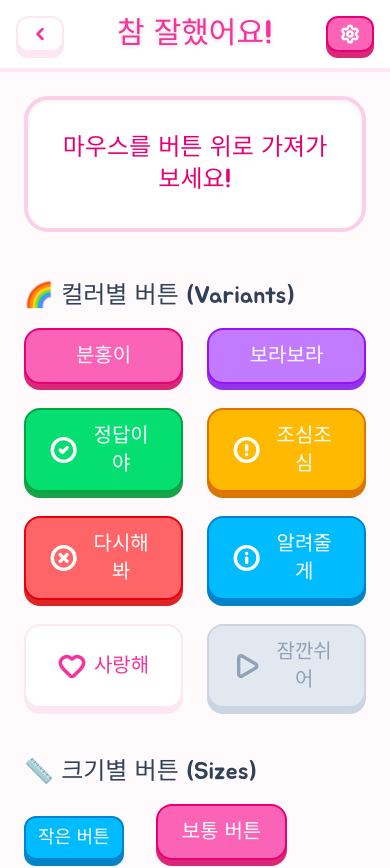
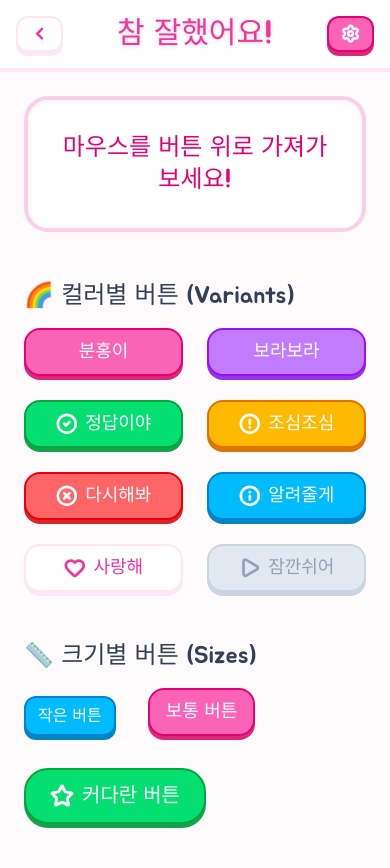
Before and after one commit to jihyuuk/eduplay, a React (Vite) app: page /chunkybutton-Example in a window 390 px wide. Shown: the top 868 px of the page. Built offline with nearby package versions, Linux system fonts and the light colour scheme.

Commit message:
style: ChunkyButton에 반응형 적용

```diff
--- a/src/components/ChunkyButton.tsx
+++ b/src/components/ChunkyButton.tsx
@@ -40,23 +40,46 @@ interface ChunkyButtonProps {
 }
 
 const VARIANTS: Record<string, string> = {
-    primary: "bg-pink-400 border-pink-600 text-white shadow-[0_6px_0_0_#db2777] hover:shadow-[0_10px_0_0_#db2777] hover:brightness-105",
-    secondary: "bg-purple-400 border-purple-600 text-white shadow-[0_6px_0_0_#9333ea] hover:shadow-[0_10px_0_0_#9333ea] hover:brightness-105",
-    success: "bg-green-400 border-green-600 text-white shadow-[0_6px_0_0_#16a34a] hover:shadow-[0_10px_0_0_#16a34a] hover:brightness-105",
-    warning: "bg-amber-400 border-amber-600 text-white shadow-[0_6px_0_0_#d97706] hover:shadow-[0_10px_0_0_#d97706] hover:brightness-105",
-    error: "bg-red-400 border-red-600 text-white shadow-[0_6px_0_0_#dc2626] hover:shadow-[0_10px_0_0_#dc2626] hover:brightness-105",
-    info: "bg-sky-400 border-sky-600 text-white shadow-[0_6px_0_0_#0284c7] hover:shadow-[0_10px_0_0_#0284c7] hover:brightness-105",
-    white: "bg-white border-pink-100 text-pink-500 shadow-[0_6px_0_0_#fce7f3] hover:shadow-[0_10px_0_0_#fce7f3]",
-    disabled: "bg-slate-200 border-slate-300 text-slate-400 shadow-[0_6px_0_0_#cbd5e1] cursor-not-allowed"
+    primary: "bg-pink-400 border-pink-600 text-white shadow-[0_4px_0_0_#db2777] md:shadow-[0_6px_0_0_#db2777] hover:shadow-[0_8px_0_0_#db2777] md:hover:shadow-[0_10px_0_0_#db2777] hover:brightness-120",
+    secondary: "bg-purple-400 border-purple-600 text-white shadow-[0_4px_0_0_#9333ea] md:shadow-[0_6px_0_0_#9333ea] hover:shadow-[0_8px_0_0_#9333ea] md:hover:shadow-[0_10px_0_0_#9333ea] hover:brightness-120",
+    success: "bg-green-400 border-green-600 text-white shadow-[0_4px_0_0_#16a34a] md:shadow-[0_6px_0_0_#16a34a] hover:shadow-[0_8px_0_0_#16a34a] md:hover:shadow-[0_10px_0_0_#16a34a] hover:brightness-120",
+    warning: "bg-amber-400 border-amber-600 text-white shadow-[0_4px_0_0_#d97706] md:shadow-[0_6px_0_0_#d97706] hover:shadow-[0_8px_0_0_#d97706] md:hover:shadow-[0_10px_0_0_#d97706] hover:brightness-120",
+    error: "bg-red-400 border-red-600 text-white shadow-[0_4px_0_0_#dc2626] md:shadow-[0_6px_0_0_#dc2626] hover:shadow-[0_8px_0_0_#dc2626] md:hover:shadow-[0_10px_0_0_#dc2626] hover:brightness-120",
+    info: "bg-sky-400 border-sky-600 text-white shadow-[0_4px_0_0_#0284c7] md:shadow-[0_6px_0_0_#0284c7] hover:shadow-[0_8px_0_0_#0284c7] md:hover:shadow-[0_10px_0_0_#0284c7] hover:brightness-120",
+    white: "bg-white border-pink-100 text-pink-500 shadow-[0_4px_0_0_#fce7f3] md:shadow-[0_6px_0_0_#fce7f3] hover:shadow-[0_8px_0_0_#fce7f3] md:hover:shadow-[0_10px_0_0_#fce7f3] hover:brightness-120",
+    disabled: "bg-slate-200 border-slate-300 text-slate-400 shadow-[0_4px_0_0_#cbd5e1] md:shadow-[0_6px_0_0_#cbd5e1] cursor-not-allowed"
 };
 
+// 원본
+// const SIZES: Record<'sm' | 'md' | 'lg' | 'xl', string> = {
+//     sm: "px-3 py-1.5 text-lg rounded-xl",
+//     md: "px-6 py-3 text-xl rounded-2xl",
+//     lg: "px-8 py-4 text-2xl rounded-[24px]",
+//     xl: "px-10 py-6 text-3xl rounded-[32px] w-full"
+// };
+
+// 반응형-gpt
+// const SIZES = {
+//   sm: "px-3 py-1.5 text-base sm:text-lg",
+//   md: "px-4 py-2 text-lg sm:text-xl md:text-2xl",
+//   lg: "px-6 py-3 text-xl sm:text-2xl md:text-3xl",
+//   xl: "px-8 py-4 text-2xl sm:text-3xl md:text-4xl w-full"
+// };
+
+// const SIZES = {
+//   sm: "px-3 py-2 text-sm sm:text-base",
+//   md: "px-5 py-3 text-base sm:text-lg md:text-xl",
+//   lg: "px-6 py-4 text-lg sm:text-xl md:text-2xl",
+//   xl: "px-8 py-5 text-xl sm:text-2xl md:text-3xl w-full"
+// };
+
+// 반응형 잼미니
 const SIZES: Record<'sm' | 'md' | 'lg' | 'xl', string> = {
-    sm: "px-3 py-1.5 text-lg rounded-xl",
-    md: "px-6 py-3 text-xl rounded-2xl",
-    lg: "px-8 py-4 text-2xl rounded-[24px]",
-    xl: "px-10 py-6 text-3xl rounded-[32px] w-full"
+    sm: "px-3 py-1.5 text-base md:text-lg rounded-xl",
+    md: "px-4 py-2 md:px-6 md:py-3 text-lg md:text-xl rounded-2xl",
+    lg: "px-6 py-3 md:px-8 md:py-4 text-xl md:text-2xl rounded-[24px]",
+    xl: "px-8 py-4 md:px-10 md:py-6 text-2xl md:text-3xl rounded-[32px] w-full"
 };
-
 
 /**
  * ChunkyButton 컴포넌트
@@ -89,7 +112,7 @@ export default function ChunkyButton({
                 select-none
             `}
         >
-            {Icon && <Icon size={size === 'sm' ? 20 : size === 'xl' ? 36 : 28} strokeWidth={3} />}
+            {Icon && <Icon className="w-[1.2em] h-[1.2em]" strokeWidth={3} />}
             {children}
         </button>
     );
```
